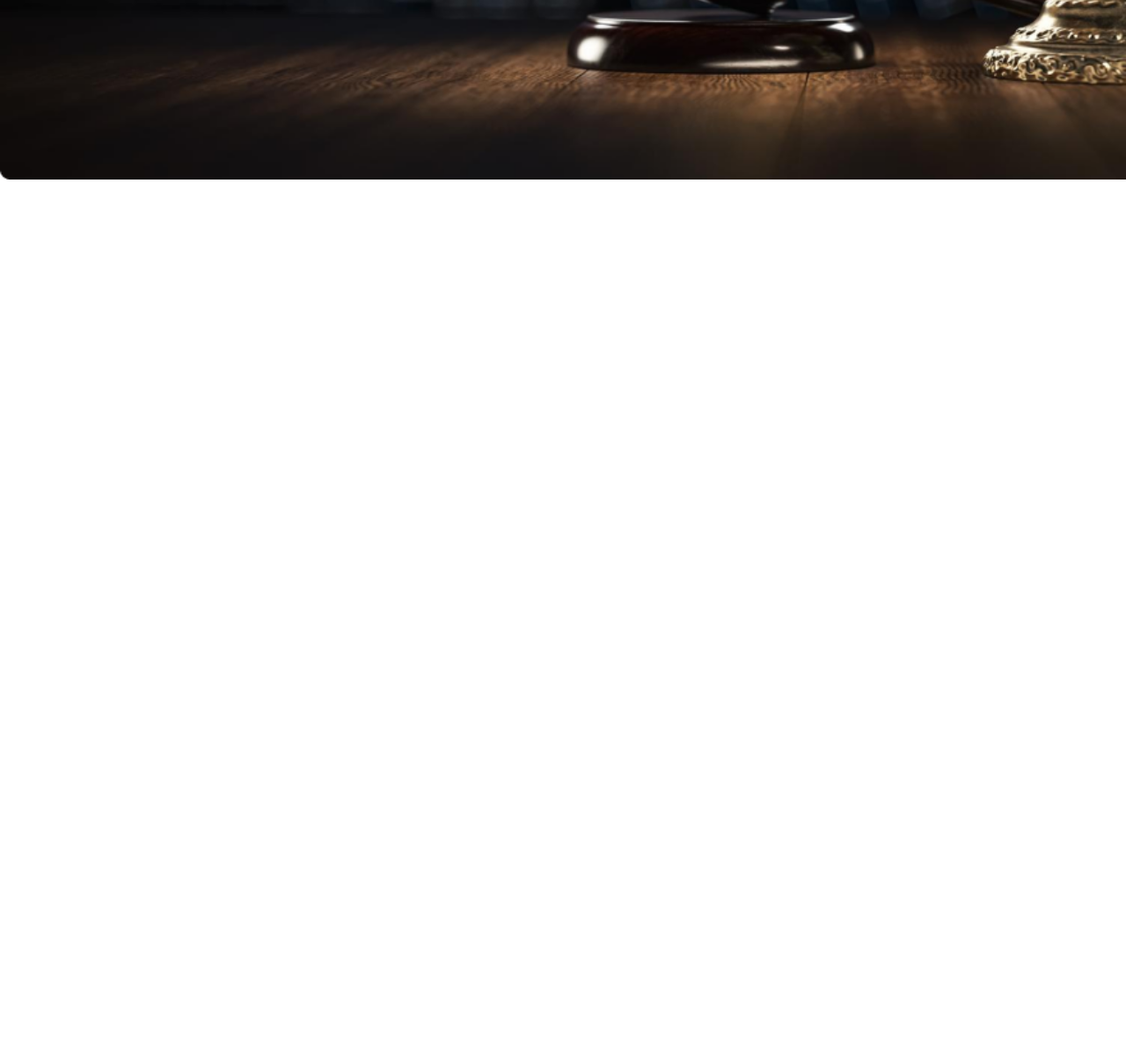
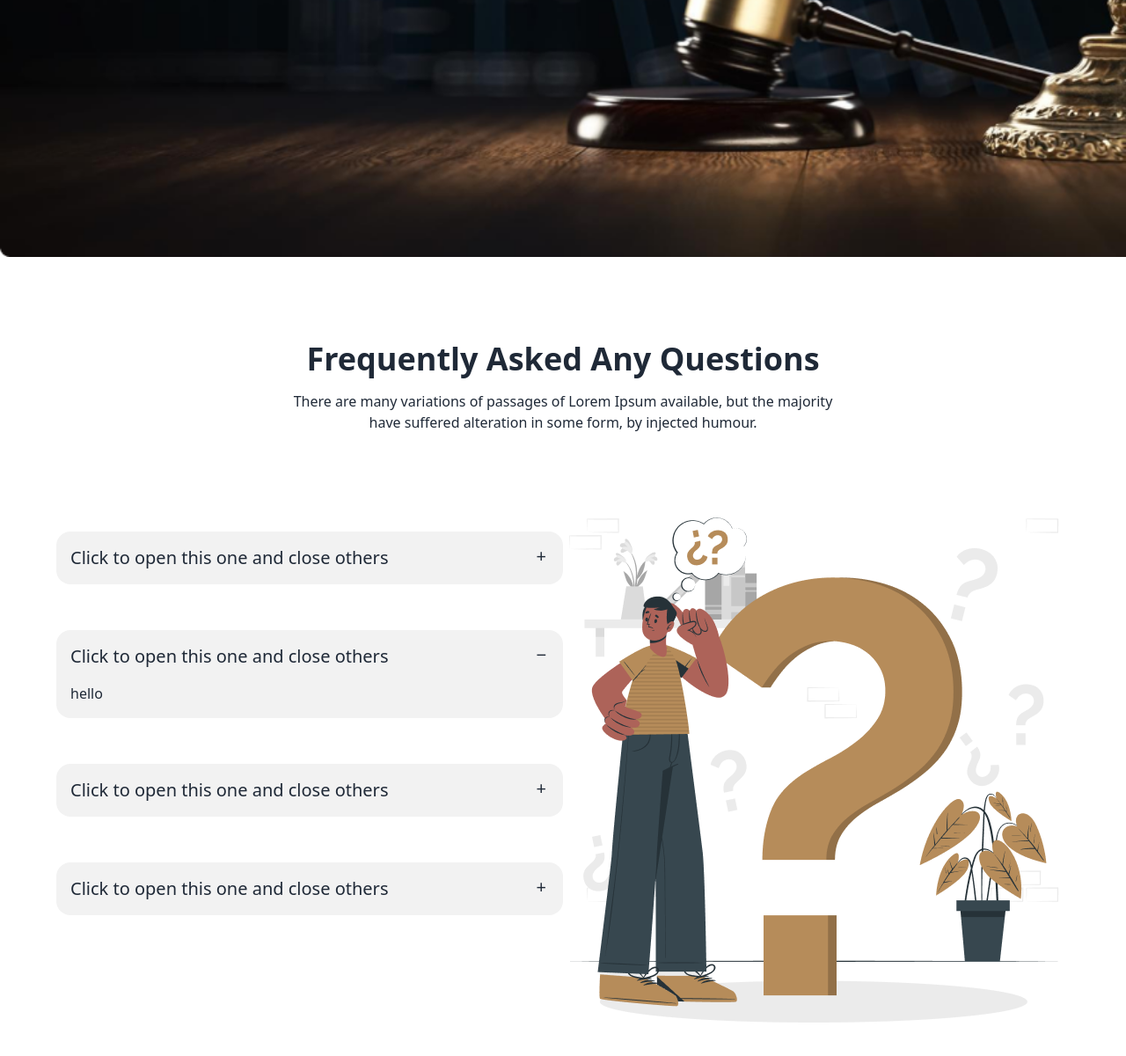
Before and after one commit to sayedkhan19/PROJECT-DAISY-LAW-DETAILS, a plain HTML site: page index.html in a window 1280 px wide. Shown: the part 2516-3716 px from the top of the page at 88% size. Before the commit the page ends 2816 px from the top, so only its background shows below. Drawn offline with nearby package versions, Linux system fonts and the light colour scheme.

Commit message:
Frequently Asked Any Questions

```diff
--- a/index.html
+++ b/index.html
@@ -199,9 +199,9 @@
 <!-- What Our Client Say section -->
  <section class="grid w-full mb-24 gr10id-rows-1 lg:grid-rows-1 md:grid-rows-1">
   <!-- top tex tdiv -->
-   <div class="flex flex-col lg:flex-col">
-    <h1>What Our Client Say</h1>
-    <p>There are many variations of passages of Lorem Ipsum available, but the majority have suffered alteration in some form, by injected humour.</p>
+   <div class="flex flex-col mx-auto mb-8 text-center lg:flex-col">
+    <h1 class="text-4xl font-extrabold">What Our Client Say</h1>
+    <p class="text-2xl ">There are many variations of passages of Lorem Ipsum available, but the majority have suffered alteration in some form, by injected humour.</p>
 
 
 
@@ -251,6 +251,56 @@
 
 
  </section>
+
+
+ <!-- Frequently Asked Any Questions -->
+  <section class="flex flex-col w-full mb-24 lg:flex-col">
+    <!-- text top div -->
+     <div class="mx-auto space-y-4 text-center">
+      <h1 class="text-4xl font-bold">Frequently Asked Any Questions</h1>
+      <p class="w-3/5 mx-auto text-center">There are many variations of passages of Lorem Ipsum available, but the majority have suffered alteration in some form, by injected humour.</p>
+     </div>
+     <!-- bottom tiv -->
+      <div class="grid grid-cols-1 mt-8 lg:grid-cols-2 lg:p-16">
+        <!-- left div -->
+         <div class="flex flex-col space-y-3 lg:space-y-4 lg:mt-4 lg:gap-9">
+          <div class="collapse collapse-plus bg-base-200">
+            <input type="radio" name="my-accordion-3" />
+            <div class="text-xl font-medium collapse-title">Click to open this one and close others</div>
+            <div class="collapse-content">
+              <p>hello</p>
+            </div>
+          </div>
+          <div class="collapse collapse-plus bg-base-200">
+            <input type="radio" name="my-accordion-3" checked="checked" />
+            <div class="text-xl font-medium collapse-title">Click to open this one and close others</div>
+            <div class="collapse-content">
+              <p>hello</p>
+            </div>
+          </div>
+          <div class="collapse collapse-plus bg-base-200">
+            <input type="radio" name="my-accordion-3" />
+            <div class="text-xl font-medium collapse-title">Click to open this one and close others</div>
+            <div class="collapse-content">
+              <p>hello</p>
+            </div>
+          </div>
+          <div class="collapse collapse-plus bg-base-200">
+            <input type="radio" name="my-accordion-3" />
+            <div class="text-xl font-medium collapse-title">Click to open this one and close others</div>
+            <div class="collapse-content">
+              <p>hello</p>
+            </div>
+          </div>
+         </div>
+
+
+         <!-- right div -->
+          <div class="">
+            <img src="images/faq.png" alt="">
+          </div>
+      </div>
+  </section>
      </main>
 </body>
 </html>
```
